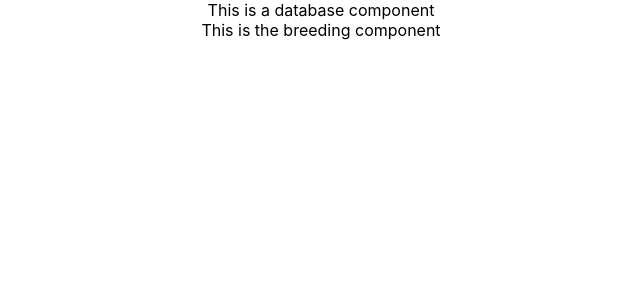
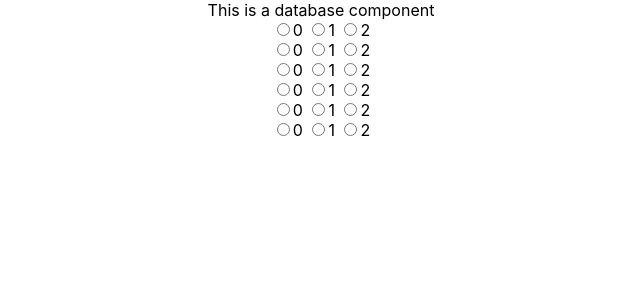
Before and after one commit to Quantaxer/AC-Flower-Genetic-Calculator, a React (Create React App) app in the folder frontend/: page / in a window 1280 px wide. Shown: the top 300 px of the page, without its empty margins (319-959 px from the left). Built offline with nearby package versions, Linux system fonts and the light colour scheme; no server answers.

Commit message:
Create gene component for a flower

```diff
--- a/frontend/src/Components/BreedFlowers.js
+++ b/frontend/src/Components/BreedFlowers.js
@@ -1,11 +1,13 @@
 import React, { Component } from 'react';
 import '../Styling/BreedFlowers.css';
+import IndividualFlower from './IndividualFlower.js'
 
 class BreedFlowers extends Component {
   render() {
     return (
       <div className="Flowers">
-          This is the breeding component
+          <IndividualFlower/>
+          <IndividualFlower/>
       </div>
     );
   }
--- /dev/null
+++ b/frontend/src/Components/GeneComponent.js
@@ -0,0 +1,51 @@
+import React, { Component } from "react";
+import "../Styling/GeneComponent.css";
+
+class GeneComponent extends Component {
+  constructor(props) {
+    super(props);
+    this.state = {
+      isChecked: 0,
+    };
+  }
+
+  handleChange = (changeEvent) => {
+    this.setState({
+      isChecked: changeEvent.currentTarget.value
+    });
+
+    this.props.getState(changeEvent.currentTarget.value, this.props.identifier);
+  };
+
+  render() {
+    return (
+      <div className="GeneRow">
+        <div className="option">
+          <input
+            type="radio"
+            value="0"
+            checked={this.state.isChecked === "0"}
+            onChange={this.handleChange}
+          />
+          0{" "}
+          <input
+            type="radio"
+            value="1"
+            checked={this.state.isChecked === "1"}
+            onChange={this.handleChange}
+          />
+          1{" "}
+          <input
+            type="radio"
+            value="2"
+            checked={this.state.isChecked === "2"}
+            onChange={this.handleChange}
+          />
+          2{" "}
+        </div>{" "}
+      </div>
+    );
+  }
+}
+
+export default GeneComponent;
--- /dev/null
+++ b/frontend/src/Components/IndividualFlower.js
@@ -0,0 +1,30 @@
+import React, { Component } from "react";
+import "../Styling/IndividualFlower.css";
+import GeneComponent from "./GeneComponent.js";
+
+class IndividualFlower extends Component {
+  constructor(props) {
+    super(props);
+    this.state = {
+      gene: 0,
+    };
+  }
+
+  getGeneState = (flowerGene, geneIdentifier) => {
+
+    this.setState({
+      gene: flowerGene,
+    });
+  };
+  render() {
+    return (
+      <div className="IndividualFlower">
+        <GeneComponent getState={this.getGeneState} identifier={0}/>
+        <GeneComponent getState={this.getGeneState} identifier={1}/>
+        <GeneComponent getState={this.getGeneState} identifier={2}/>
+      </div>
+    );
+  }
+}
+
+export default IndividualFlower;
--- /dev/null
+++ b/frontend/src/Styling/GeneComponent.css
@@ -0,0 +1,7 @@
+.GeneRow {
+    text-align: center;
+}
+
+.option {
+    text-align: center;
+}
--- /dev/null
+++ b/frontend/src/Styling/IndividualFlower.css
@@ -0,0 +1,3 @@
+.IndividualFlower {
+    text-align: center;
+}
```
